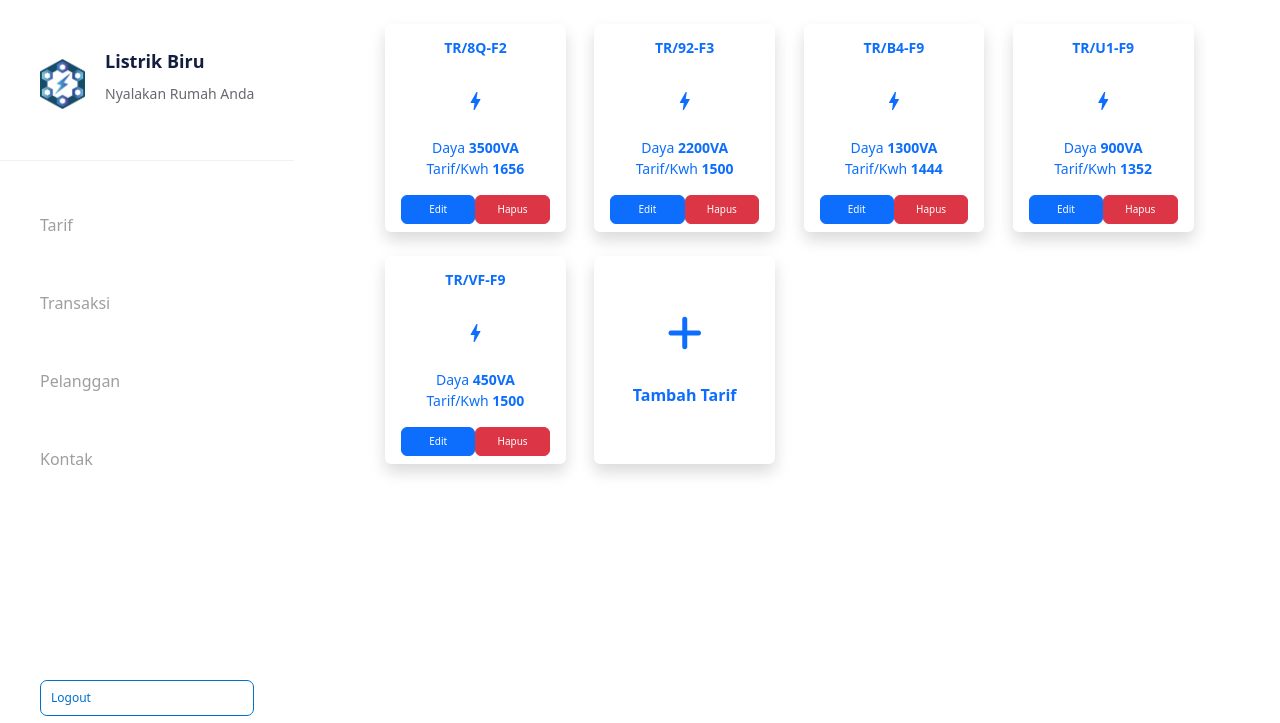
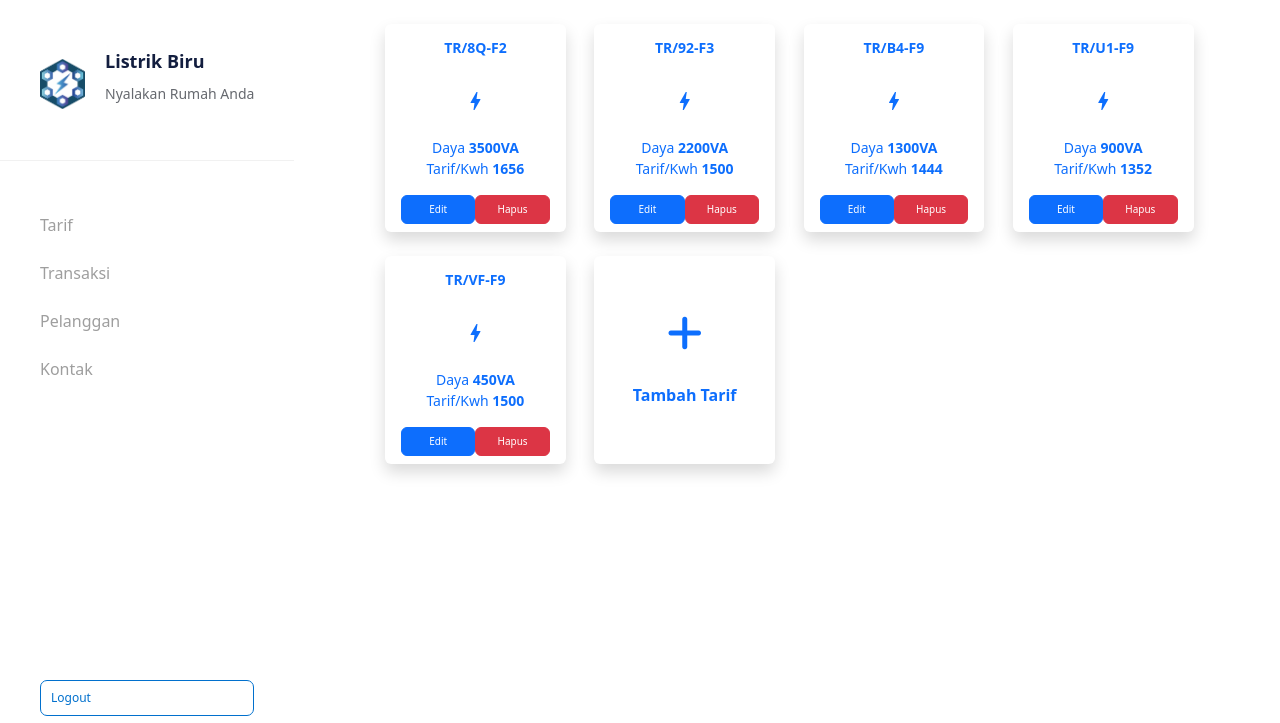
Before and after one commit to gemparpanggih/PA-Listrik-Biru, a PHP site: page /tarif.php in a window 1280 px wide. Shown: the top 723 px of the page. Run offline with PHP 8.4, Linux system fonts and the light colour scheme; a user stored in the database is signed in; data comes from the database, SQL or seed files in the repository; some libraries are stand-ins or nearby versions.

Commit message:
fix tarif

```diff
--- a/tarif.php
+++ b/tarif.php
@@ -56,15 +56,15 @@
         <hr/>
         <nav class="menu flex-fill">
             <div class="section-menu">
-                <a class="item-menu" href="tarif.php">Tarif</a>
+                <a class="item-menu m-0" href="tarif.php">Tarif</a>
                 <?php if($_SESSION['akun']['level'] == 'admin') { ?>
-                    <a class="item-menu" href="admin/transaksi.php">Transaksi</a>
-                    <a class="item-menu" href="admin/pelanggan.php">Pelanggan</a>
-                    <a class="item-menu" href="admin/daftar-pesan.php">Kontak</a>
+                    <a class="item-menu m-0" href="admin/transaksi.php">Transaksi</a>
+                    <a class="item-menu m-0" href="admin/pelanggan.php">Pelanggan</a>
+                    <a class="item-menu m-0" href="admin/daftar-pesan.php">Kontak</a>
 
                 <?php } if($_SESSION['akun']['level'] == 'user') { ?>
-                    <a class="item-menu" href="user/profil.php">Profil</a>
-                    <a class="item-menu" href="user/kontak.php">Kontak</a>
+                    <a class="item-menu m-0" href="user/profil.php">Profil</a>
+                    <a class="item-menu m-0" href="user/kontak.php">Kontak</a>
                 <?php } ?>
             </div>
         </nav>
@@ -125,8 +125,8 @@
                     </div>
                 </div>
             </div>
-        </div>
-    </section>
+        </section>
+    </main>
     <!-- END TARIF CONTENT -->
 
     <!-- javascript -->
```
